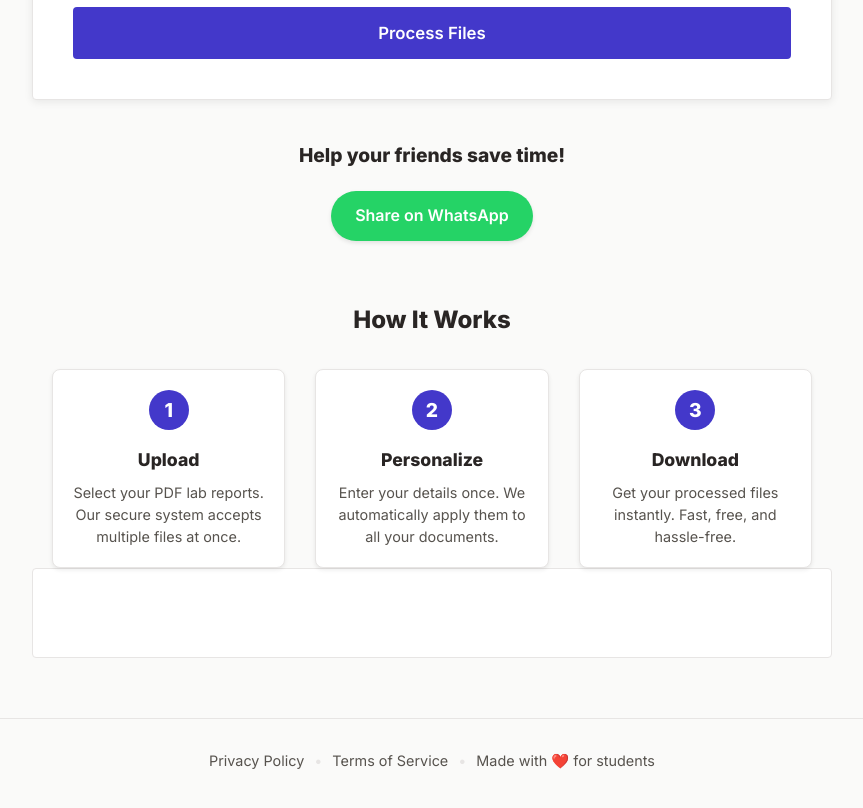
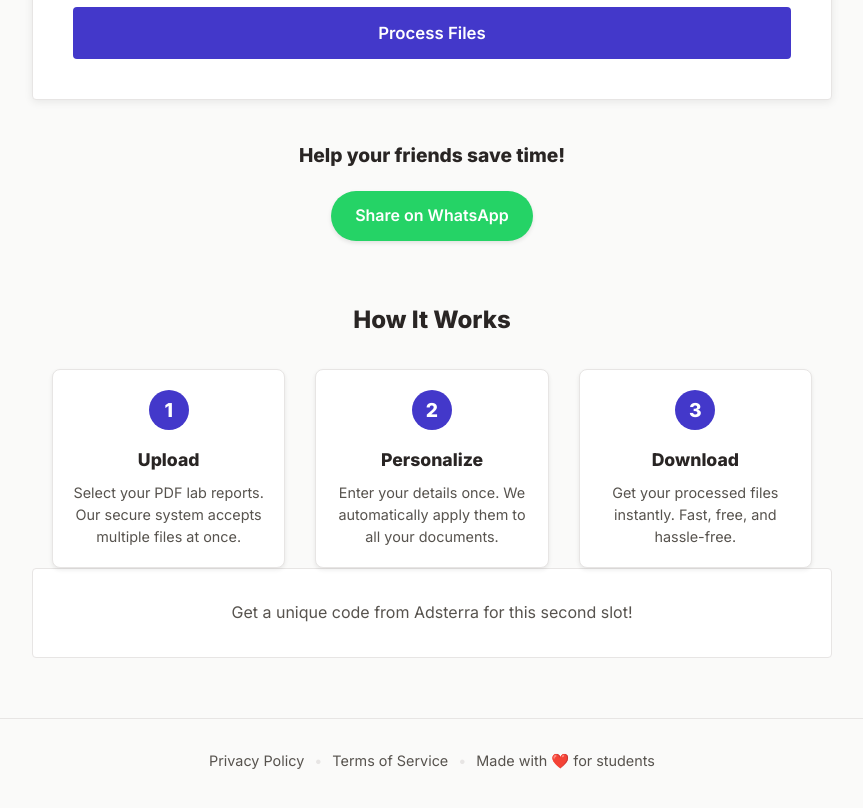
Before and after one commit to itshim05/pdfswap, a plain HTML site: page frontend/index.html in a window 1280 px wide. Shown: the part 928-1736 px from the top of the page, without its empty margins (208-1071 px from the left). Drawn offline with Linux system fonts and the light colour scheme; files that its build step writes are made by us from their sources; no server answers; files whose address does not match are found by name.

Commit message:
Disable duplicate Adsterra code in bottom slot

```diff
--- a/frontend/index.html
+++ b/frontend/index.html
@@ -120,8 +120,9 @@
 
     <!-- Bottom Ad Banner -->
     <div class="ad-banner bottom-ad">
-        <script async="async" data-cfasync="false" src="//pl28124377.effectivegatecpm.com/41daf00489c44540027cf6fc18d55887/invoke.js"></script>
-        <div id="container-41daf00489c44540027cf6fc18d55887"></div>
+        <p>Get a unique code from Adsterra for this second slot!</p>
+        <!-- <script async="async" data-cfasync="false" src="//pl28124377.effectivegatecpm.com/41daf00489c44540027cf6fc18d55887/invoke.js"></script>
+        <div id="container-41daf00489c44540027cf6fc18d55887"></div> -->
     </div>
 
     <!-- Cookie Consent Banner -->
```
